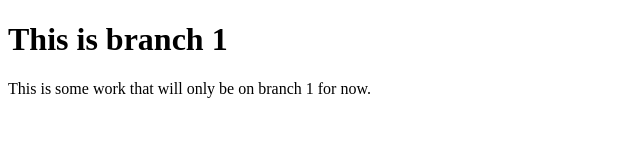
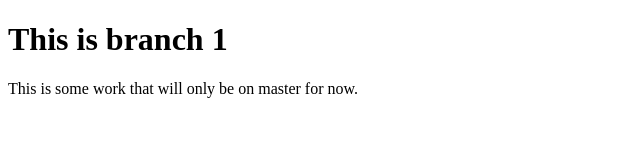
Before and after one commit to nkhil/git-branching, a plain HTML site: page index.html in a window 1280 px wide. Shown: the full height of the page, 0-640 px from the left. Drawn offline with Linux system fonts and the light colour scheme.

Commit message:
changed copy

```diff
--- a/index.html
+++ b/index.html
@@ -9,7 +9,7 @@
 <body>
     <h1>This is branch 1</h1>
     <p>
-        This is some work that will only be on branch 1 for now.
+        This is some work that will only be on master for now.
     </p>
 </body>
 </html>
```
